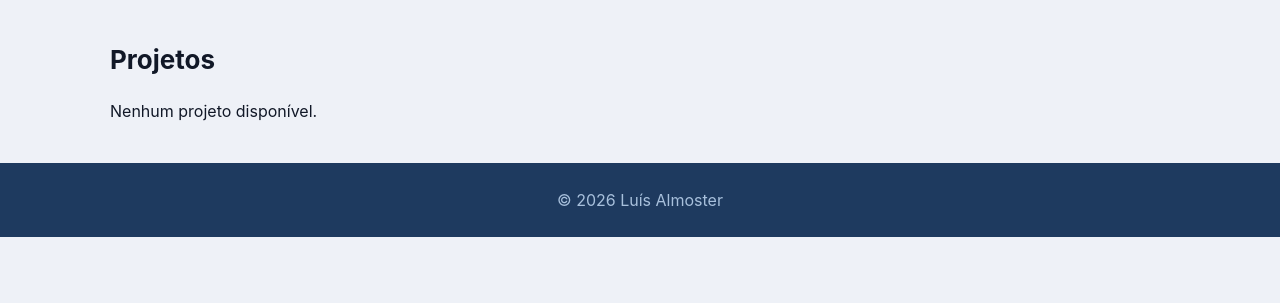
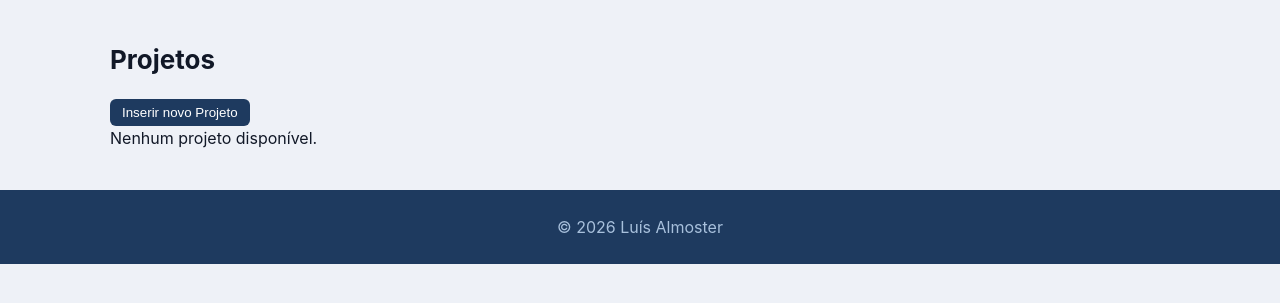
Before and after one commit to luisrdsba/portfolio_project2026, a Django app: page /portfolio/ in a window 1280 px wide. Shown: the part 113-416 px from the top of the page. Run offline with Django 5.2, Linux system fonts and the light colour scheme; data that the repository does not hold is empty.

Commit message:
Adicionar CRUD para projetos

```diff
--- a/portfolio/static/portfolio/styles.css
+++ b/portfolio/static/portfolio/styles.css
@@ -18,3 +18,6 @@ article > section > ul { list-style: none; display: flex; flex-wrap: wrap; gap:
 article > section > ul > li { background: #1e3a5f; color: white; padding: 6px 10px; border-radius: 999px; font-size: 13px; font-weight: 500; }
 .badge-secondary { background: #475569 !important; }
 footer { text-align: center; padding: 25px; background: #1e3a5f; color: #a8c0dc; margin-top: 40px; }
+.errorlist { display: none; }
+button { padding: 6px 12px; margin-right: 8px; border: none; background: #1e3a5f; color: white; border-radius: 6px; cursor: pointer; }
+button:hover { background: #2c4f7c; }
--- a/portfolio/templates/portfolio/projetos.html
+++ b/portfolio/templates/portfolio/projetos.html
@@ -2,6 +2,7 @@
 
 {% block content %}
 <h2>Projetos</h2>
+<a href='{% url "novo_projeto" %}'><button>Inserir novo Projeto</button></a>
 <section>
     {% for projeto in projetos %}
     <article>
@@ -30,6 +31,10 @@
         </section>
         {% endif %}
     </article>
+        <p>
+            <a href='{% url "edita_projeto" projeto.id %}'><button>Editar</button></a>
+            <a href='{% url "apaga_projeto" projeto.id %}'><button>Apagar</button></a>
+        </p>
     {% empty %}
     <p>Nenhum projeto disponível.</p>
     {% endfor %}
--- a/portfolio/urls.py
+++ b/portfolio/urls.py
@@ -7,5 +7,8 @@ urlpatterns = [
     path('tfcs/', views.tfcs_view, name='tfcs'),
     path('unidades-curriculares/', views.unidades_curriculares_view, name='unidades_curriculares'),
     path('competencias/', views.competencias_view, name='competencias'),
+    path('projeto/novo', views.novo_projeto_view, name='novo_projeto'),
+    path('projeto/<int:projeto_id>/edita', views.edita_projeto_view, name='edita_projeto'),
+    path('projeto/<int:projeto_id>/apaga', views.apaga_projeto_view, name='apaga_projeto'),
     path('', views.projetos_view),
 ]
--- a/portfolio/views.py
+++ b/portfolio/views.py
@@ -1,5 +1,6 @@
-from django.shortcuts import render
+from django.shortcuts import render, redirect
 from .models import Projeto, Tecnologia, TFC, UnidadeCurricular, Competencia
+from .forms import ProjetoForm
 
 
 def projetos_view(request):
@@ -25,3 +26,29 @@ def unidades_curriculares_view(request):
 def competencias_view(request):
     competencias = Competencia.objects.prefetch_related('projetos', 'tecnologias').all()
     return render(request, 'portfolio/competencias.html', {'competencias': competencias})
+
+
+def novo_projeto_view(request):
+    form = ProjetoForm(request.POST or None, request.FILES or None)
+    if form.is_valid():
+        form.save()
+        return redirect('projetos')
+    return render(request, 'portfolio/novo_projeto.html', {'form': form})
+
+
+def edita_projeto_view(request, projeto_id):
+    projeto = Projeto.objects.get(id=projeto_id)
+    if request.method == 'POST':
+        form = ProjetoForm(request.POST, request.FILES, instance=projeto)
+        if form.is_valid():
+            form.save()
+            return redirect('projetos')
+    else:
+        form = ProjetoForm(instance=projeto)
+    return render(request, 'portfolio/edita_projeto.html', {'form': form, 'projeto': projeto})
+
+
+def apaga_projeto_view(request, projeto_id):
+    projeto = Projeto.objects.get(id=projeto_id)
+    projeto.delete()
+    return redirect('projetos')
```
Also changed, not shown: portfolio/forms.py (added, +8 -0 lines), portfolio/templates/portfolio/edita_projeto.html (added, +9 -0 lines), portfolio/templates/portfolio/novo_projeto.html (added, +9 -0 lines).
